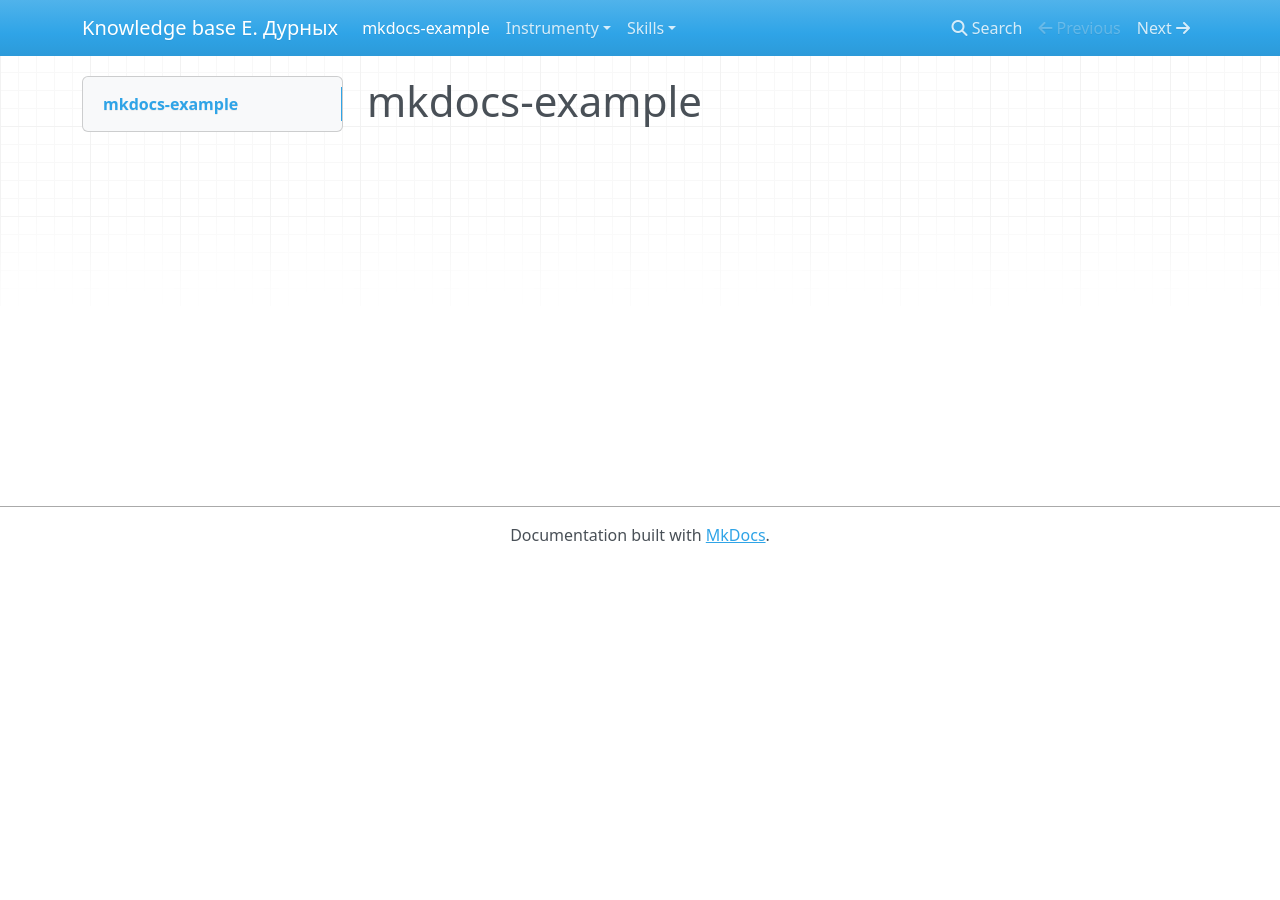
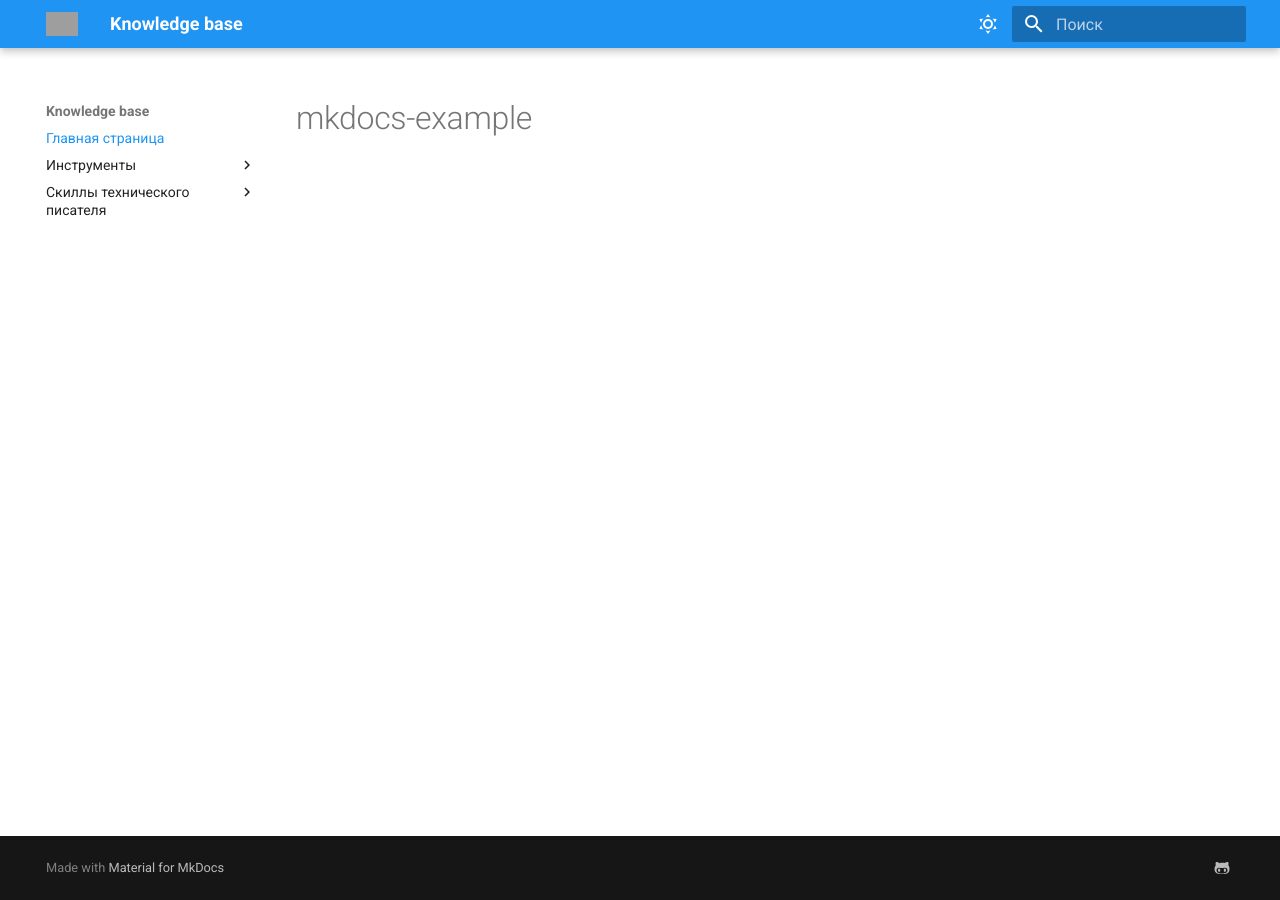
Before and after one commit to Ekaterinka17/mkdocs-example, an MkDocs documentation site: the page built from docs/index.md, in a window 1280 px wide. Built offline with MkDocs 1.6.1 and Material for MkDocs 9.7.7, drawn with Linux system fonts in a browser that asks for light colours; nearby versions of some CDN libraries; grey boxes are pictures that could not be loaded.

Commit message:
новые правки

```diff
--- a/docs/instrumenty/chatgpt/index.md
+++ /dev/null
@@ -1 +0,0 @@
-# mkdocs-example
--- a/docs/instrumenty/confluence/index.md
+++ /dev/null
@@ -1 +0,0 @@
-# mkdocs-example
--- a/docs/skills/index.md
+++ /dev/null
@@ -1 +0,0 @@
-# mkdocs-example
--- a/mkdocs.yml
+++ b/mkdocs.yml
@@ -1 +1,71 @@
-site_name: Knowledge base Е. Дурных
+site_name: Knowledge base # Название сайта
+site_description: Rivers and lakes of Russia # Описание сайта, добавляется в meta-теги
+theme: # Тема сайта, информация о ее параметрах
+  name: material # Название темы
+  logo: logo.svg # Ссылка на логотип сайта
+  font:
+    text: Roboto # Шрифт текста
+    code: Roboto Mono # Шрифт для текста кода
+  features:
+    #- navigation.sections
+    - navigation.path # Хлебные крошки
+    - navigation.indexes # Позволяет создавать корневые страницы разделов меню. Корневая страница должна лежать в папке раздела и называться index.md. Пример использования корневых страниц приведен ниже в настройках nav
+    #- navigation.tabs # Верхнее меню
+    #- navigation.tabs.sticky # Фиксация верхнего меню
+    #- Navigation sections # Настройка спойлеров в левом меню
+    #- navigation.expand # Разворачивает спойлеры в левом меню по умолчанию
+    #- toc.integrate # Фиксирует оглавление страницы в левом меню
+    - navigation.instant # Функция быстрой загрузки страниц
+    - navigation.top # Добавляет кнопку «к началу» для быстрой обратной прокрутки страницы
+    - search.suggest # Подсказки при вводе поискового запроса
+    - search.highlight # Подсветка результатов поиска в тексте страницы
+    - content.code.copy # Кнопка копирования в блоке кода
+
+  language: ru # Язык
+  palette: # Настройки светлой и тёмной тем
+    # Настройки светлой темы
+    - scheme: default
+      toggle:
+        icon: material/weather-sunny # Иконка для активации светлой темы
+        name: Выключить солнышко # Всплывающий текст-подсказка
+      primary: blue # Основной цвет
+      accent: purple # Акцентный цвет
+    # Настройки тёмной темы
+    - scheme: slate
+      toggle:
+        icon: material/weather-night
+        name: Позвать солнышко
+      primary: deep purple
+      accent: blue
+
+nav: # Структура сайта
+    - Главная страница: index.md
+    - Инструменты:
+      - instrumenty/index.md
+      - Сhatgpt: instrumenty/chatgpt/spravochnik_komand_ii.md
+      - Сonfluence: instrumenty/confluence/plagin_talk.md
+    - Скиллы технического писателя:
+      - skills/skills_techwriter.md
+
+extra:
+  social: # Ссылки на соц.сети
+    - icon: fontawesome/brands/github-alt # Иконка гитхаба
+      link: https://github.com/Ekaterinka17 # Ссылка на гитхаб
+
+markdown_extensions: # Расширения markdown
+  - admonition # Поддержка информационных панелей (сообщений типа «Внимание», «Совет», «Примечание», etc.)
+  - footnotes # Поддержка встроенных сносок на страницах
+  - attr_list # Использование html-атрибутов и CSS в элементах markdown
+  - md_in_html # Поддержка markdown внутри html
+  - def_list # Поддержка списков определений
+  - pymdownx.tabbed # Использование вкладок (табов)
+  - pymdownx.details # Использование спойлеров (катов)
+  - pymdownx.highlight: # Подсветка синтаксиса в блоках кода
+      anchor_linenums: true
+  - pymdownx.superfences # Поддержка вложенных блоков кода
+  - pymdownx.snippets # Использование заимствованного контента
+  - pymdownx.emoji: # Иконки и эмодзи
+      emoji_index: !!python/name:material.extensions.emoji.twemoji
+      emoji_generator: !!python/name:material.extensions.emoji.to_svg
+
+copyright:
```
